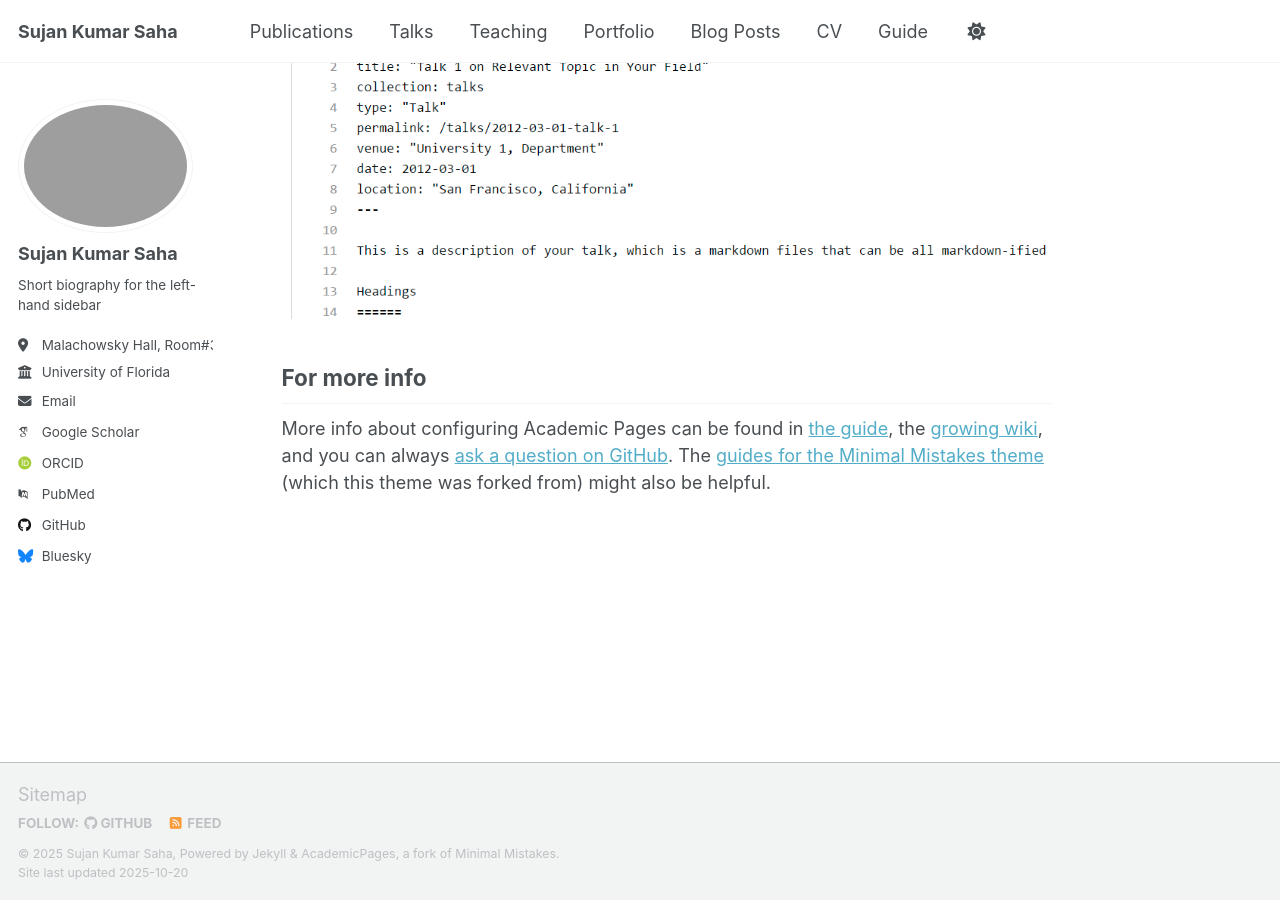
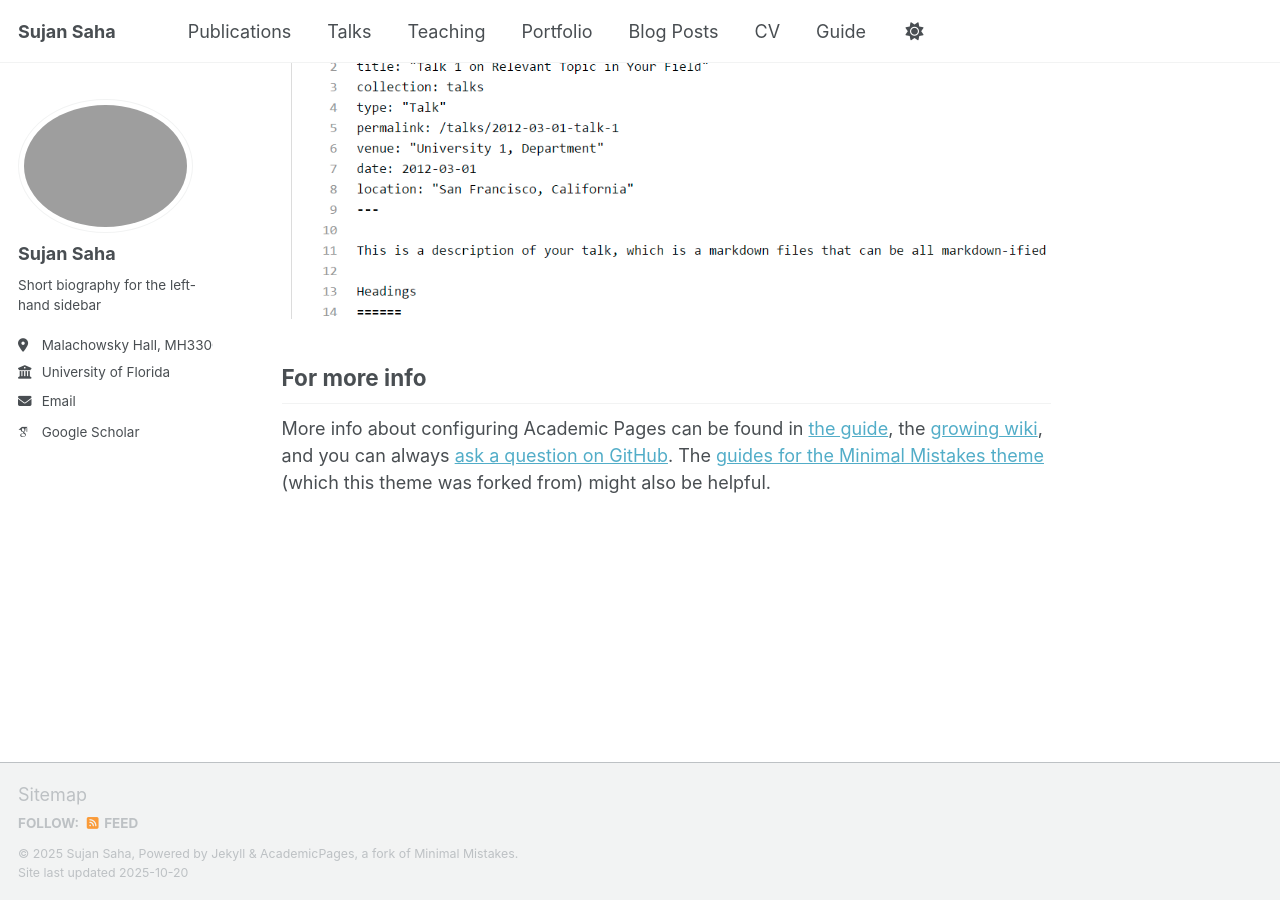
Before and after one commit to Sujansaha05/Sujansaha05.github.io, a Jekyll site: the page built from _pages/about.md, in a window 1280 px wide and 900 px high, scrolled down 2880 px. Built offline with Jekyll 4.4.1, drawn with Linux system fonts in a browser that asks for light colours; some web fonts are replaced; a script that is not in the unit is left out.

Commit message:
pic update

```diff
--- a/_config.yml
+++ b/_config.yml
@@ -10,9 +10,9 @@
 locale                   : "en-US"
 site_theme               : "default" # Currently available options are "default", "air"
 #title                    : "Your Name / Site Title"
-title                    : "Sujan Kumar Saha"
+title                    : "Sujan Saha"
 title_separator          : "-"
-name                     : &name "Sujan Kumar Saha"
+name                     : &name "Sujan Saha"
 description              : &description "Your Name's academic portfolio"   # Update this with a general description of your site, this is the default if not overridden by a page
 url                      : https://academicpages.github.io # The base hostname & protocol for your site e.g. "https://[your GitHub username].github.io",
                                                            # or if you already have some other page hosted on Github then use "https://[your GitHub username].github.io/[Your Repo Name]"
@@ -25,10 +25,10 @@ repository               : "academicpages/academicpages.github.io"
 author:
   # Biographic information
   avatar           : "Sujan.jpg"
-  name             : "Sujan Kumar Saha"
+  name             : "Sujan Saha"
   pronouns         : # example: "she/her"
   bio              : "Short biography for the left-hand sidebar"
-  location         : "Malachowsky Hall, Room#3300"
+  location         : "Malachowsky Hall, MH3300"
   employer         : "University of Florida"
   uri              : # URL
   email            : "sujansaha@ufl.edu"
@@ -39,9 +39,9 @@ author:
   googlescholar    : "https://scholar.google.com/citations?user=cgtLTMEAAAAJ&hl=en"
   inspire-hep      : # URL
   impactstory      : # URL
-  orcid            : "http://orcid.org/yourorcidurl"
+  #orcid            : "http://orcid.org/yourorcidurl"
   semantic         : # URL
-  pubmed           : "https://www.ncbi.nlm.nih.gov/pubmed/?term=john+snow"
+  #pubmed           : "https://www.ncbi.nlm.nih.gov/pubmed/?term=john+snow"
   researchgate     : # URL
   scopus           : # URL
 
@@ -49,13 +49,13 @@ author:
   bitbucket        : # Username - Update with your username on the site
   codepen          : # Username
   dribbble         : # Username
-  github           : "academicpages"
+  #github           : "academicpages"
   kaggle           : # Username
   stackoverflow    : # User number or user number and name (i.e., use "1" or "1/jeff-atwood")
 
   # Social media
   artstation       : # Username
-  bluesky          : "bsky.app" # Replace this with you Bluesky username
+  #bluesky          : "bsky.app" # Replace this with you Bluesky username
   facebook         : # Username
   flickr           : # Username
   foursquare       : # Username
```
